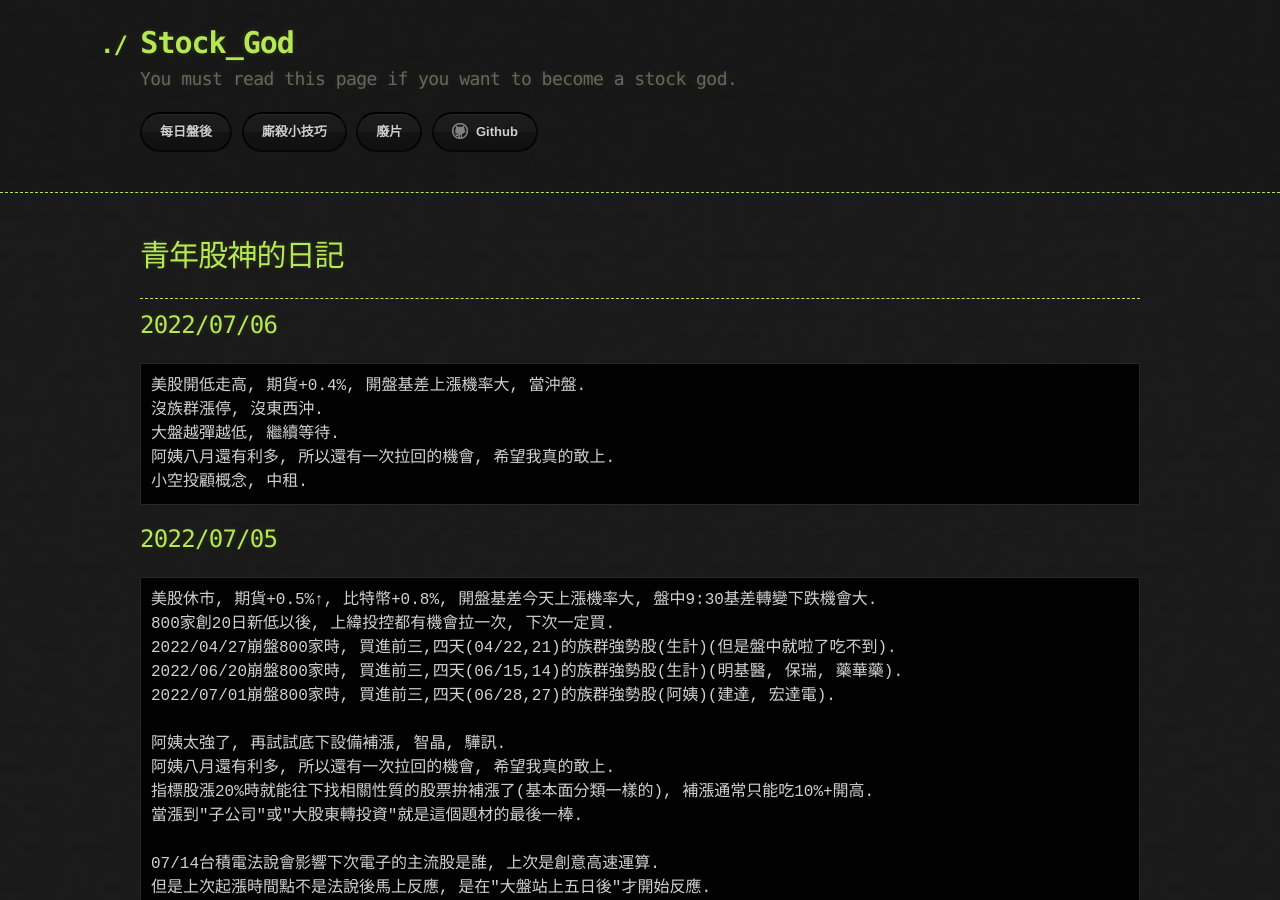
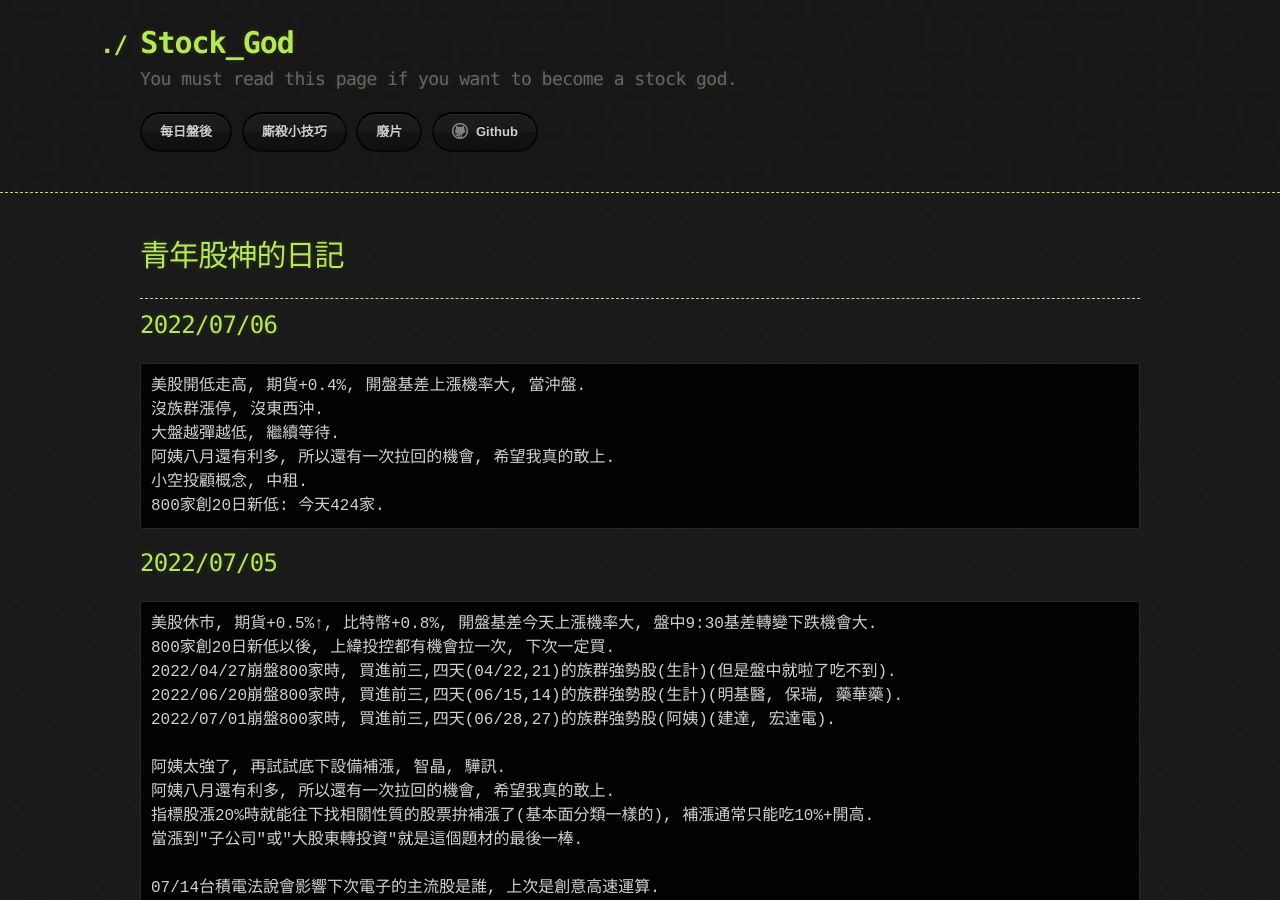
Before and after one commit to lepg5487/Stock_God, a Jekyll site: the page built from index.md, in a window 1280 px wide and 900 px high. Built offline with Jekyll 4.4.1, drawn with Linux system fonts in a browser that asks for light colours; our own code applies the rules of GitHub Pages for plain Markdown files.

Commit message:
Update index.md

````diff
--- a/index.md
+++ b/index.md
@@ -13,6 +13,7 @@ layout: testlayouts
 大盤越彈越低, 繼續等待.
 阿姨八月還有利多, 所以還有一次拉回的機會, 希望我真的敢上.
 小空投顧概念, 中租.
+800家創20日新低: 今天424家.
 ```
 
 ## 2022/07/05
````
